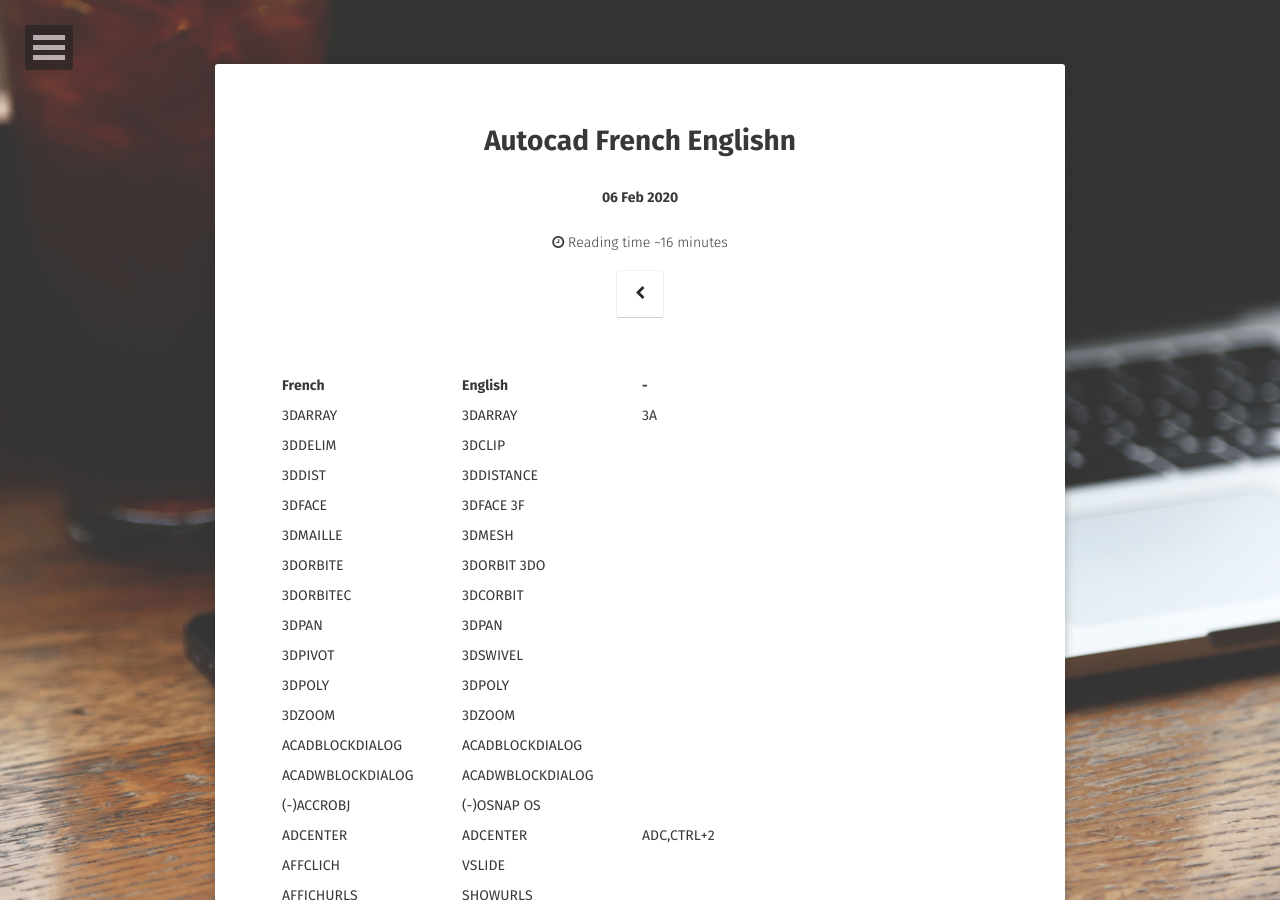
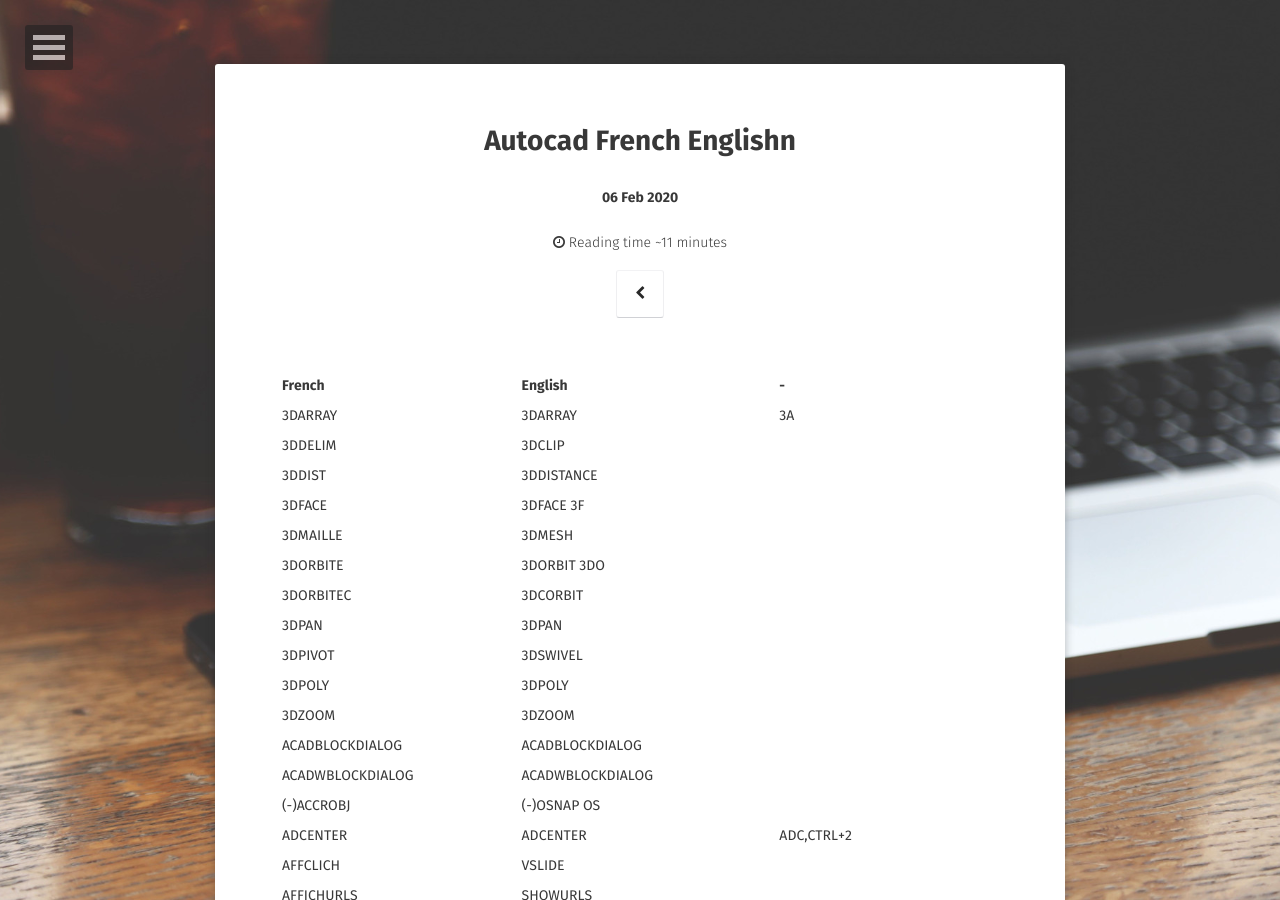
Before and after one commit to archer839/test, a Jekyll site: the page built from _posts/2020-02-06-Autocad French English.md, in a window 1280 px wide and 900 px high. Built offline with Jekyll 4.4.1, drawn with Linux system fonts in a browser that asks for light colours; some web fonts are replaced; comment, search, counter and statistics services are not loaded; some of the changed text lies outside the part shown.

Commit message:
Update 2020-02-06-Autocad French English.md

```diff
--- a/_posts/2020-02-06-Autocad French English.md
+++ b/_posts/2020-02-06-Autocad French English.md
@@ -34,7 +34,7 @@
 AI_CONE | AI_CONE
 AI_DISH | AI_DISH
 AI_DOME | AI_DOME
-AI_MESH | AI_MESH |
+AI_MESH | AI_MESH
 AI_PSPACE | AI_PSPACE
 AI_PYRAMID | AI_PYRAMID
 AI_SPHERE | AI_SPHERE
@@ -52,7 +52,7 @@
 ALIGN | ALIGN | AL
 AMECONV | AMECONVERT
 ANG | ANGULAR
-ANNEAU | DONUT | / | DOUGHNUT | DO
+ANNEAU | DONUT / DOUGHNUT | DO
 ANNULER | UNDO | CTRL+Z
 APERCU | PREVIEW | PRE
 APPLOAD | APPLOAD | AP
@@ -75,7 +75,7 @@
 ATTACHEIMAGE | IMAGEATTACH | IAT
 ATTACHER | CLIP
 ATTACHURL | ATTACHURL
-(-) ATTDEF | (-) ATTDEF | -ATT,ATT |
+(-) ATTDEF | (-) ATTDEF | -ATT,ATT
 ATTECRAN | ATTDISP
 (-) ATTEDIT | (-) ATTEDIT | -ATE,ATTE,DDATTE
 ATTEXTR | ATTEXT | DDATTEXT
@@ -87,7 +87,7 @@
 BIBLMAT | MATLIB
 BIBLPAYS | LSLIB
 BISEAU | WEDGE
-(-)BLOC | (-)BLOCK | -B, | B, |
+(-)BLOC | (-)BLOCK | -B, B
 BMAKE | BMAKE
 BOÎTE | BOX
 BROUILLARD | FOG
@@ -100,7 +100,7 @@
 CALQUEINAC | LAYOFF
 CAMERA | CAMERA
 CEN | CENTER
-CERCLE | CIRCLE | C |
+CERCLE | CIRCLE | C
 CFGBOUTIL | TBCONFIG
 CHANFREIN | CHAMFER | CHA
 CHANGER | CHANGE | -CH
@@ -130,7 +130,7 @@
 CONFIG | CONFIG
 CONNECTBD | DBCONNECT | DBC,CTRL+6
 CONT | CONTINUE
-(-)CONTOUR | (-)BOUNDARY | / | BPOLY | -BO,BO, | BPOLY
+(-)CONTOUR | (-)BOUNDARY / BPOLY | -BO, BO, BPOLY
 CONTROLE | AUDIT
 CONVERSTYLEST | CONVERTPSTYLES
 CONVERT | CONVERT
@@ -173,7 +173,7 @@
 COTTROTATION | DIMTROTATE
 COTTXTNOUV | DIMNEWTEXT | N
 COTVERTICAL | DIMVERTICAL | VE
-(-)COULEUR | (-)COLOR | / | COLOUR | CL
+(-)COULEUR | (-)COLOR / COLOUR | CL
 COUPE | SECTION
 COUPERPRESS | CUTCLIP
 COUPURE | BREAK | BR
@@ -290,7 +290,7 @@
 FCALQUE | VPLAYER
 FCONFIG | VPCONFIG
 FDELIM | VPCLIP
-(-)FENETRES | VIEWPORTS | /(-)VPORTS
+(-)FENETRES | VIEWPORTS / (-)VPORTS
 FENSYST | SYSWINDOWS
 FERMER | CLOSE
 FERMERPROP | PROPERTIESCLOSE
@@ -305,14 +305,14 @@
 FUSCALQUE | LAYMRG
 GELCALQUE | LAYFRZ
 GESTCALQUE | LMAN
-GESTSCU | (+) | UCSMAN
+GESTSCU | (+) UCSMAN
 GESTSTYLE | STYLESMANAGER
 GESTTRACEUR | PLOTTERMANAGER
 GESTVBA | VBAMAN
 GIFIN | GIFIN
 GRAPHETAT | TREESTAT
 GRILLE | GRID
-(-)GROUPE | (-)GROUP | -G, | G
+(-)GROUPE | (-)GROUP | -G, G
 HACHURES | HATCH | -H
 HOR | HORIZONTAL
 (-)HYPERLIEN | (-)HYPERLINK
@@ -342,7 +342,7 @@
 LIGN | BASELINE
 LIGNE | LIGNE | L
 LIMITES | LIMITS
-LISTE | LIST | IL, | LS
+LISTE | LIST | IL, LS
 LISTEBD | DBLIST
 LITMAT | RMAT
 LITMAT | FINISH
@@ -410,7 +410,7 @@
 PACK | PACK
 (-)PAN | (-)PAN
 PANDYN | RTPAN
-(+) | PARAMDES | (+) | DSETTINGS
+(+) PARAMDES | (+) DSETTINGS
 PEDIT | PEDIT
 PLEINECRAN | FULLSCREEN
 PLEINECRANAC | FULLSCREENON
@@ -426,7 +426,7 @@
 PROLTRACEL | EPLOTEXT
 PROPDESS | DWGPROPS
 PROPMECA | MASSPROP
-PROPRIETES | PROPERTIES | CH, | MO, | PROPS
+PROPRIETES | PROPERTIES | CH, MO, PROPS
 PROPTMULT | MTPROP
 PSDYN | PSDRAG
 PURGER | PURGE | PU
@@ -481,7 +481,7 @@
 SAUVERAP | QSAVE
 SAUVESTL | STLOUT
 SAUVEURL | SAVEURL
-SAUVEWMF | WMOUT |
+SAUVEWMF | WMOUT
 SCENE | SCENE
 SCRIPT | SCRIPT
 SCU | UCS
@@ -529,7 +529,7 @@
 TXTDYN | DTEXT
 TXTEXP | TXTEXP
 TXTNOUV | NEWTEXT
-(-)TYPELIGNE | (-)LINETYPE | -LT, | LT
+(-)TYPELIGNE | (-)LINETYPE | -LT, LT
 U | U
 UNION | UNION
 (-)UNITES | (-)UNITS
```
